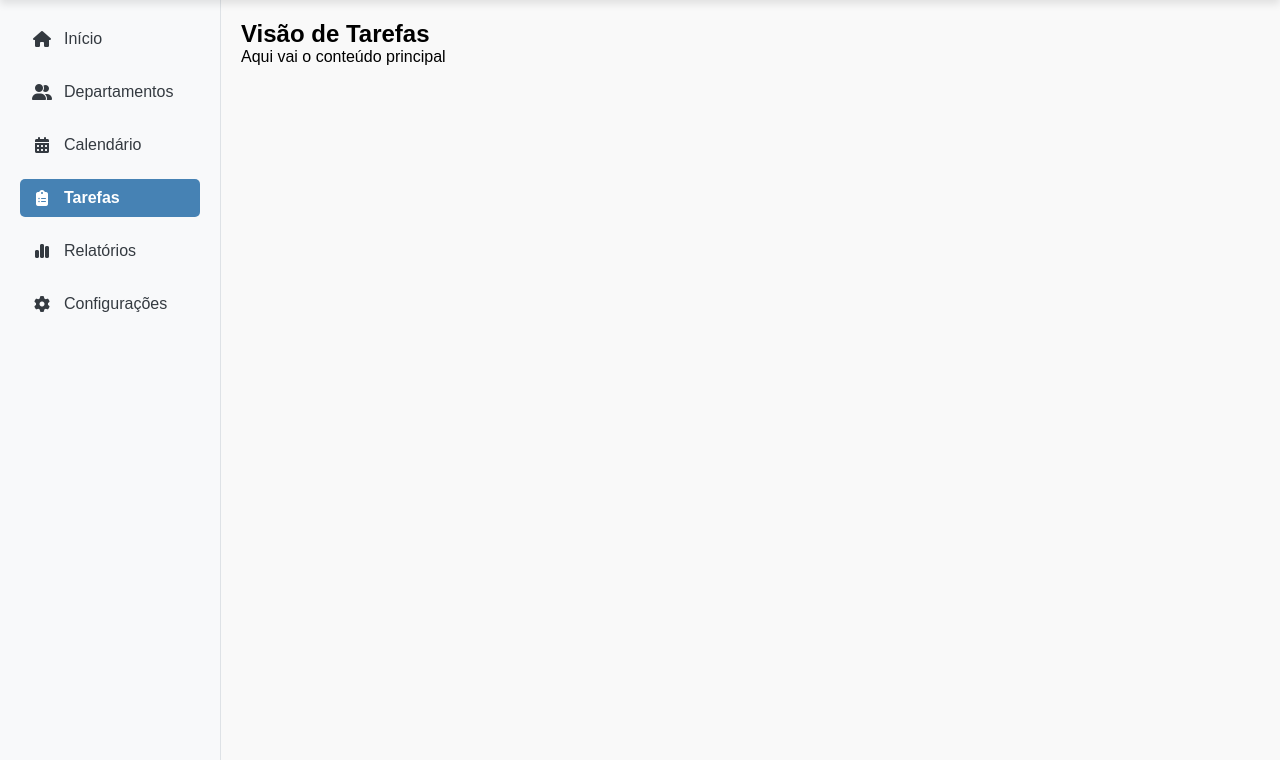
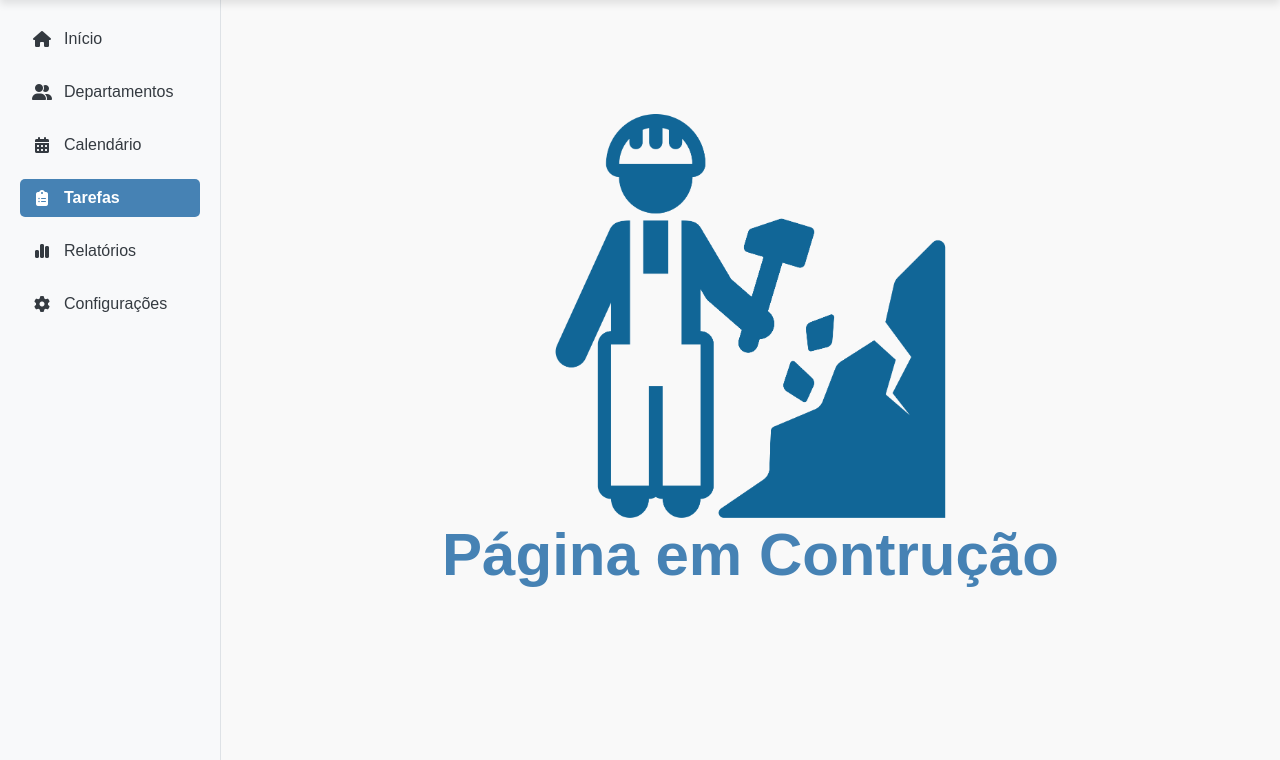
Before and after one commit to Lucas-Primo/Membrus, a PHP site: page /tarefas.php in a window 1280 px wide. Shown: the part 64-824 px from the top of the page. Run offline with PHP 8.4, Linux system fonts and the light colour scheme.

Commit message:
mudanças em: Inicio, departamentos, tarefas, relatorios, configurações e app

```diff
--- a/public/css/configuracoes.css
+++ b/public/css/configuracoes.css
@@ -23,11 +23,12 @@
     min-width: 500px;
     min-height: 500px;
     position: fixed;
-    top: 20%;
+    top: 5%;
     left: 37%;
     border-radius: 15px;
     border: none;
     padding: 25px;
+    margin-bottom: 100;
 }
 
 .pop-cadastro-adm::backdrop {
--- a/public/css/home.css
+++ b/public/css/home.css
@@ -5,7 +5,7 @@
 }
 
 html{
-    overflow: hidden;
+    overflow-y: auto;
 }
 
 /* Inicio Main */
@@ -20,6 +20,7 @@ html{
     padding: 20px;
     padding-bottom: 0;
     background: #f9f9f9;
+    overflow-y: auto;
 }
 
 .content iframe{
--- a/public/css/relatorios.css
+++ b/public/css/relatorios.css
@@ -15,5 +15,30 @@
     flex: 1;
     padding: 20px;
     background: #f9f9f9;
+    align-items: center;
 }
+
+#main img {
+    display: block;
+    width: 40%;
+
+}
+
+.construcao h1 {
+    margin-bottom: 20px;
+    text-align: center;
+    font-size: 60px;
+    color: #4682B4;
+}
+
+.construcao {
+    display: flex;
+    flex-direction: column;
+    align-items: center;
+    justify-content: center;
+    height: 80vh;
+    margin-top: 2%;
+}
+
+
 /* Fim Content */
--- a/public/css/tarefas.css
+++ b/public/css/tarefas.css
@@ -15,5 +15,29 @@
     flex: 1;
     padding: 20px;
     background: #f9f9f9;
+    align-items: center;
 }
+
+#main img {
+    width: 10%;
+
+}
+
+.construcao h1 {
+    margin-bottom: 20px;
+    text-align: center;
+    font-size: 60px;
+    color: #4682B4;
+}
+
+.construcao {
+    display: flex;
+    flex-direction: column;
+    align-items: center;
+    justify-content: center;
+    height: 80vh;
+    margin-top: 2%;
+}
+
+
 /* Fim Content */
--- a/public/departaments.php
+++ b/public/departaments.php
@@ -30,8 +30,7 @@
         <section class="content">
             <h1>Gestão de Departamentos</h1>
             <p>Aqui vai o conteúdo principal</p>
-            <button class="botao"  type="button" onClick="window.location.href='core/cadastroMembro.php'">Cadastrar Membros</button>
-            <button class="botao" type="button" onclick="window.location.href='core/listarMembros.php'">Lista de Membros</button>
+
         </section>
 
         <!--Fim Content-->
--- a/public/tarefas.php
+++ b/public/tarefas.php
@@ -3,7 +3,7 @@
 <head>
     <meta charset="UTF-8">
     <meta name="viewport" content="width=device-width, initial-scale=1.0">
-    <link rel="stylesheet" href="./css/tarefas.css">
+    <link rel="stylesheet" href="./css/relatorios.css">
     <link rel="stylesheet" href="./css/global.css">
     <link rel="stylesheet" href="./includes/header.css">
     <link rel="stylesheet" href="./includes/sidebar.css">
@@ -28,8 +28,13 @@
 
         <!--Inicio Content-->
         <section class="content">
-            <h1>Visão de Tarefas</h1>
-            <p>Aqui vai o conteúdo principal</p>
+
+
+            <div class="construcao">
+                <img src="./img/construcao.png" alt="Em construção">
+                <h1>Página em Contrução</h1>
+
+            </div>
         </section>
         <!--Fim Content-->
 
```
Also changed, not shown: app.php (+6 -4 lines), public/relatorios.php (+7 -2 lines), public/css/app.css, public/img/construcao.png (added).
